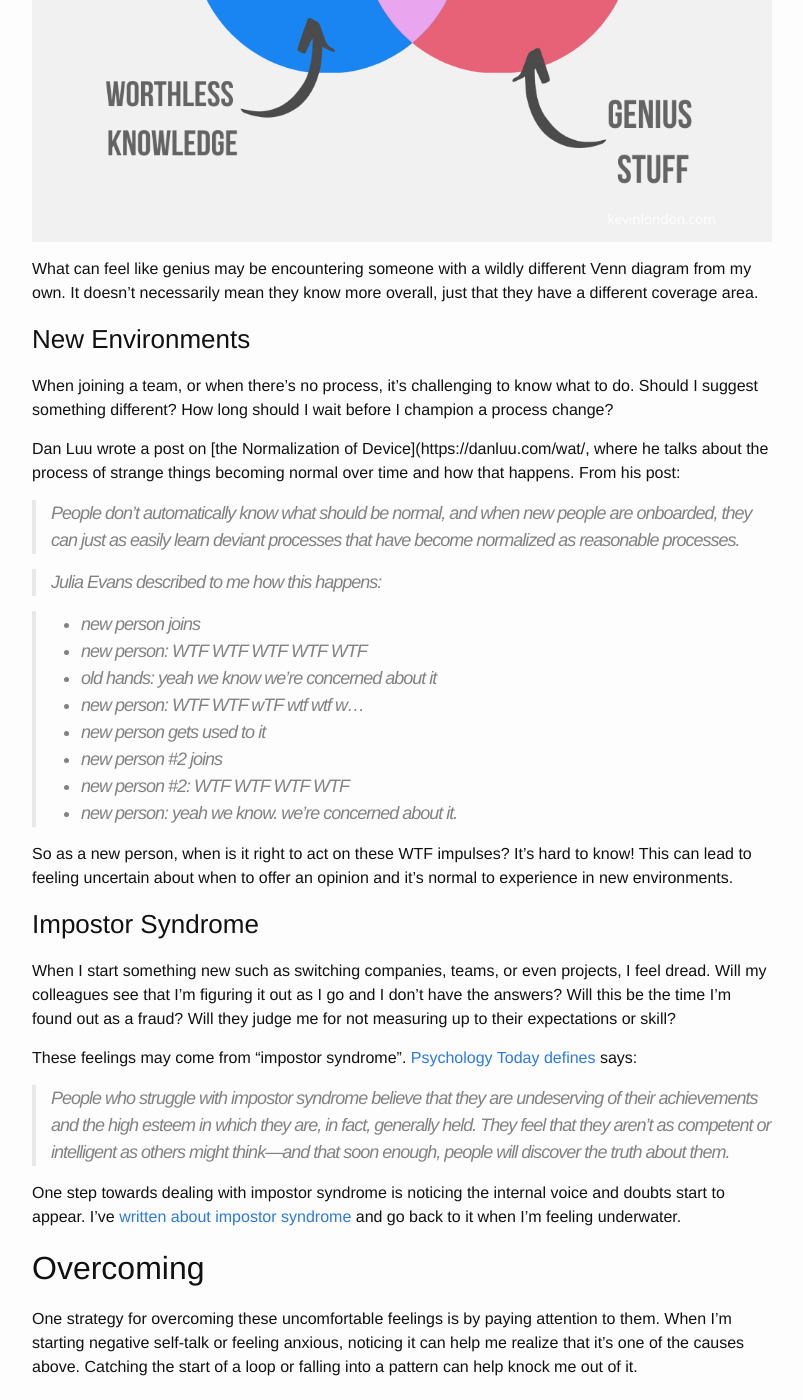
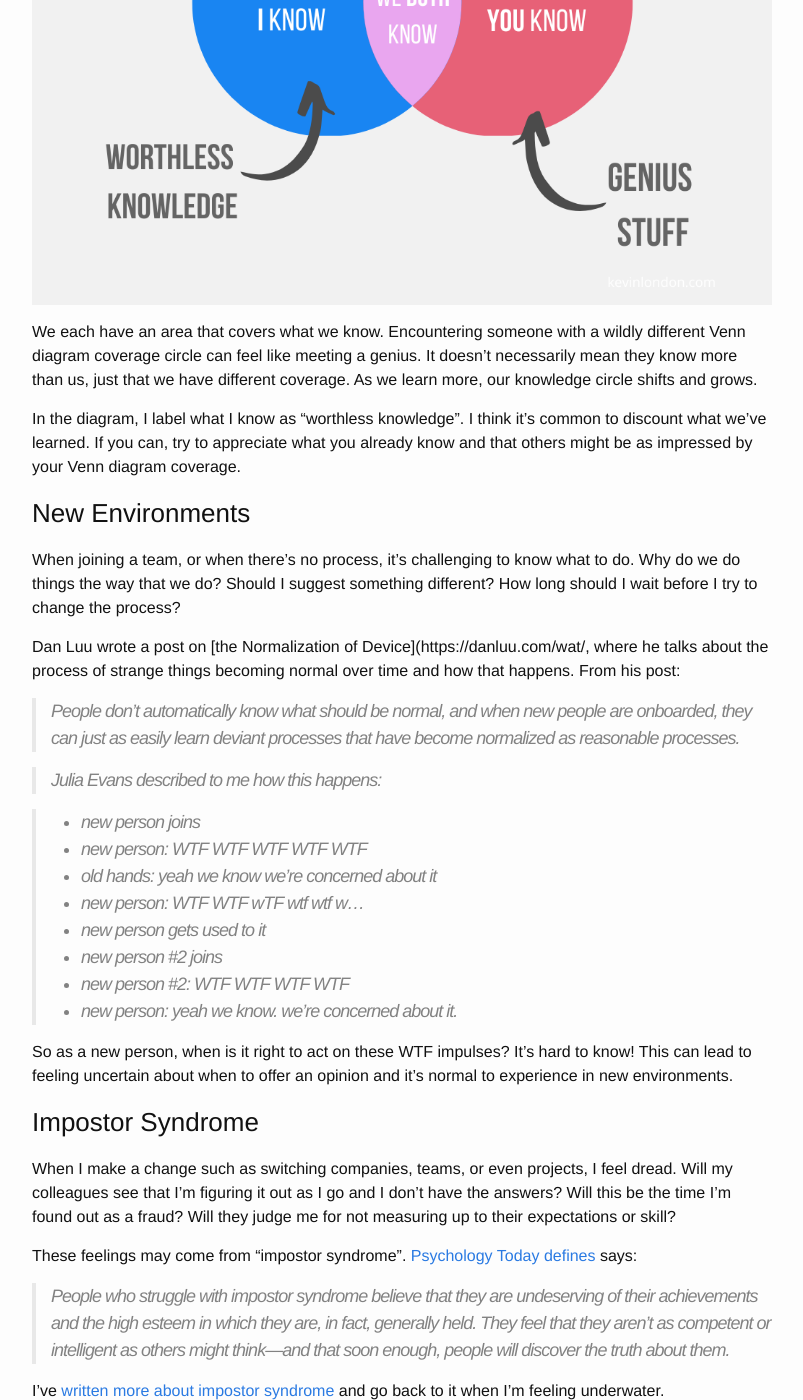
Before and after one commit to kevinlondon/kevinlondon.github.io, a Jekyll site: the page built from _posts/2022-02-12-providing-feedback-to-engineers.md, in a window 1280 px wide and 1400 px high, scrolled down 915 px. Shown: the whole window, without its empty margins (238-1041 px from the left). Built offline with Jekyll 4.4.1, drawn with Linux system fonts in a browser that asks for light colours; comment, search, counter and statistics services are not loaded; some of the changed text lies outside the part shown.

Commit message:
Trying to reword still

```diff
--- a/_posts/2022-02-12-providing-feedback-to-engineers.md
+++ b/_posts/2022-02-12-providing-feedback-to-engineers.md
@@ -5,13 +5,16 @@ date: 2022-02-12 21:53:01.000000000 -07:00
 ---
 
 I had a chat with an engineer who joined a new company and well-established
-team. During design and code reviews, they felt uneasy offering feedback to the
-other engineers and second-guessed themselves. What feedback could they offer to
+team. They felt uneasy offering feedback during design and code reviews to the
+other engineers and second-guessed each comment. What feedback could they offer to
 a team that knows what they're doing? Haven't the other engineers already
 considered any points they might bring up?
 
 I experience this too when I join new teams. I have a hard time figuring out how
-to engage and what I can offer. In my experience, discomfort comes from:
+to engage and what I can offer. In this post, we'll look at possible causes and
+steps to overcome feeling anxious giving feedback when you're newer.
+
+Let's start with causes. In my experience, discomfort comes from:
 
 3. Venn diagram knowledge
 1. New environments
@@ -26,16 +29,22 @@ how I think about it:
 
 ![Knowledge Venn diagram](/assets/knowledge_venn_diagram.png)
 
-What can feel like genius may be encountering someone with a wildly different
-Venn diagram from my own. It doesn't necessarily mean they know more overall,
-just that they have a different coverage area.
+We each have an area that covers what we know. Encountering someone with
+a wildly different Venn diagram coverage circle can feel like meeting a genius.
+It doesn't necessarily mean they know more than us, just that we have different
+coverage. As we learn more, our knowledge circle shifts and grows.
+
+In the diagram, I label what I know as "worthless knowledge". I think it's
+common to discount what we've learned. If you can, try to appreciate what you
+already know and that others might be as impressed by your Venn diagram
+coverage.
 
 
 ### New Environments
 
 When joining a team, or when there's no process, it's challenging to
-know what to do. Should I suggest something different? How long should
-I wait before I champion a process change?
+know what to do. Why do we do things the way that we do? Should I suggest
+something different? How long should I wait before I try to change the process?
 
 Dan Luu wrote a post on
 [the Normalization of Device](https://danluu.com/wat/, where he talks about the
@@ -63,7 +72,7 @@ normal to experience in new environments.
 
 ### Impostor Syndrome
 
-When I start something new such as switching companies, teams, or even
+When I make a change such as switching companies, teams, or even
 projects, I feel dread. Will my colleagues see that I'm figuring it out as
 I go and I don't have the answers? Will this be the time I'm found out as
 a fraud? Will they judge me for not measuring up to their expectations or skill?
@@ -76,8 +85,7 @@ their achievements and the high esteem in which they are, in fact, generally
 held. They feel that they aren’t as competent or intelligent as others might
 think—and that soon enough, people will discover the truth about them.
 
-One step towards dealing with impostor syndrome is noticing the internal
-voice and doubts start to appear. I've [written about impostor
+I've [written more about impostor
 syndrome](https://www.kevinlondon.com/2015/05/27/impostor-syndrome-and-me) and
 go back to it when I'm feeling underwater.
 
```
